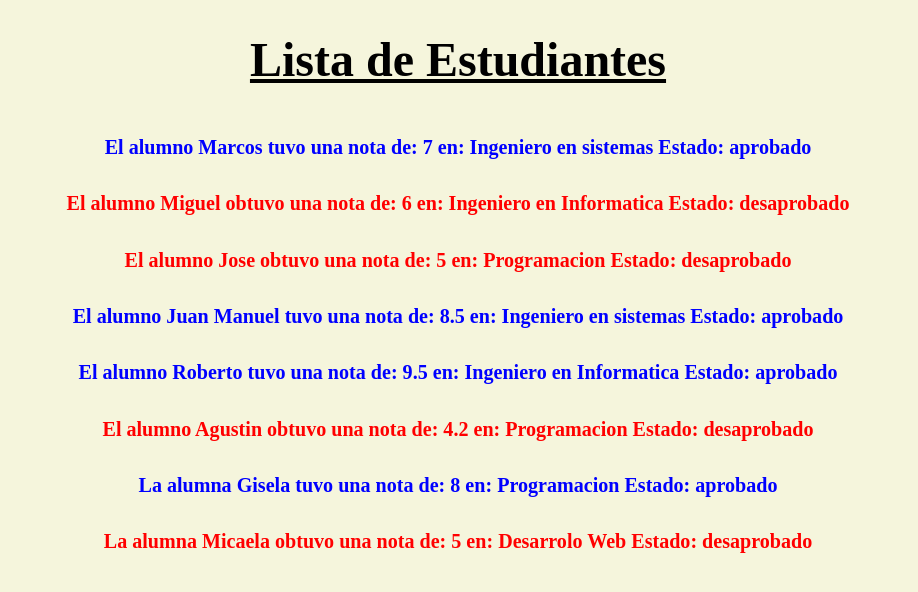
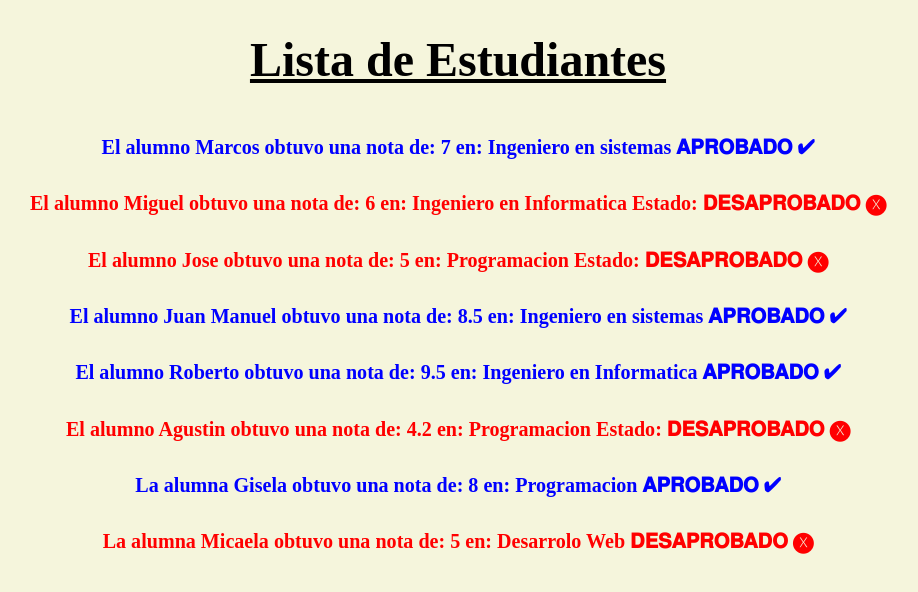
Before and after one commit to santiagoviera02/listaViera, an Angular app: page / in a window 1280 px wide. Shown: the top 592 px of the page, without its empty margins (182-1100 px from the left). Built offline with nearby package versions, Linux system fonts and the light colour scheme.

Commit message:
lista de alumnos

```diff
--- a/src/app/list/list.component.html
+++ b/src/app/list/list.component.html
@@ -4,22 +4,22 @@
     <div class="list">
         <div *ngFor="let alumno of alumnos">
             <div *ngIf="alumno.calificacion>=7" [ngClass]="aprobo? 'si' : 'no' ">
-                <h2> El alumno {{alumno.nombre}} tuvo una nota de: {{alumno.calificacion}} en:
-                    {{alumno.carrera}} Estado: aprobado</h2>
+                <h2> El alumno {{alumno.nombre}} obtuvo una nota de: {{alumno.calificacion}} en:
+                    {{alumno.carrera}} 𝐀𝐏𝐑𝐎𝐁𝐀𝐃𝐎 ✔</h2>
             </div>
             <div *ngIf="alumno.calificacion<7" [ngClass]="aprobo? 'no' : 'si' ">
                 <h2>El alumno {{alumno.nombre}} obtuvo una nota de: {{alumno.calificacion}} en:
-                    {{alumno.carrera}} Estado: desaprobado </h2>
+                    {{alumno.carrera}} Estado: 𝐃𝐄𝐒𝐀𝐏𝐑𝐎𝐁𝐀𝐃𝐎 🅧</h2>
             </div>
         </div>
         <div *ngFor="let alumna of alumnas">
             <div *ngIf="alumna.calificacion>=7" [ngClass]="aprobo? 'si' : 'no' ">
-                <h2> La alumna {{alumna.nombre}} tuvo una nota de: {{alumna.calificacion}} en:
-                    {{alumna.carrera}} Estado: aprobado</h2>
+                <h2> La alumna {{alumna.nombre}} obtuvo una nota de: {{alumna.calificacion}} en:
+                    {{alumna.carrera}} 𝐀𝐏𝐑𝐎𝐁𝐀𝐃𝐎 ✔</h2>
             </div>
             <div *ngIf="alumna.calificacion<7" [ngClass]="aprobo? 'no' : 'si' ">
                 <h2>La alumna {{alumna.nombre}} obtuvo una nota de: {{alumna.calificacion}} en:
-                    {{alumna.carrera}} Estado: desaprobado</h2>
+                    {{alumna.carrera}} 𝐃𝐄𝐒𝐀𝐏𝐑𝐎𝐁𝐀𝐃𝐎 🅧</h2>
             </div>
         </div>
     </div>
```
